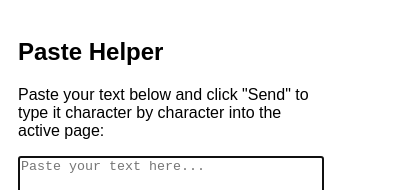
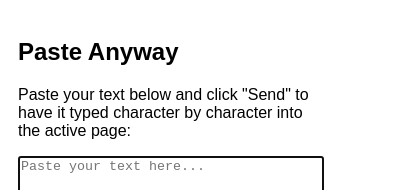
Before and after one commit to Xatter/PasteAnyway, a browser extension: page popup.html in a window 400 px wide. Shown: the top 190 px of the page. Drawn offline with Linux system fonts and the light colour scheme.

Commit message:
Consistent naming

```diff
--- a/popup.html
+++ b/popup.html
@@ -1,7 +1,7 @@
 <!DOCTYPE html>
 <html>
 <head>
-  <title>Paste Helper</title>
+  <title>Paste Anyway</title>
   <style>
     body {
       width: 300px;
@@ -35,8 +35,8 @@
   </style>
 </head>
 <body>
-  <h2>Paste Helper</h2>
-  <p>Paste your text below and click "Send" to type it character by character into the active page:</p>
+  <h2>Paste Anyway</h2>
+  <p>Paste your text below and click "Send" to have it typed character by character into the active page:</p>
   <textarea id="pasteText" placeholder="Paste your text here..."></textarea>
   <button id="sendButton">Send</button>
   <div id="status" class="status"></div>
```
Also changed, not shown: manifest.json.
